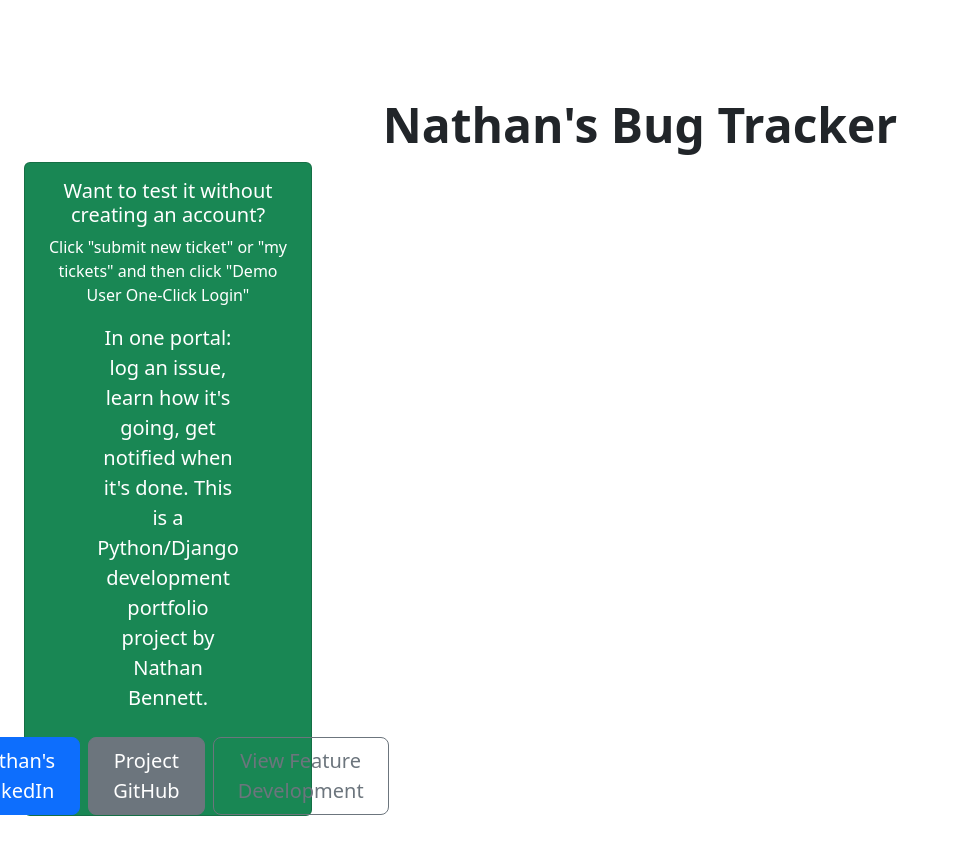
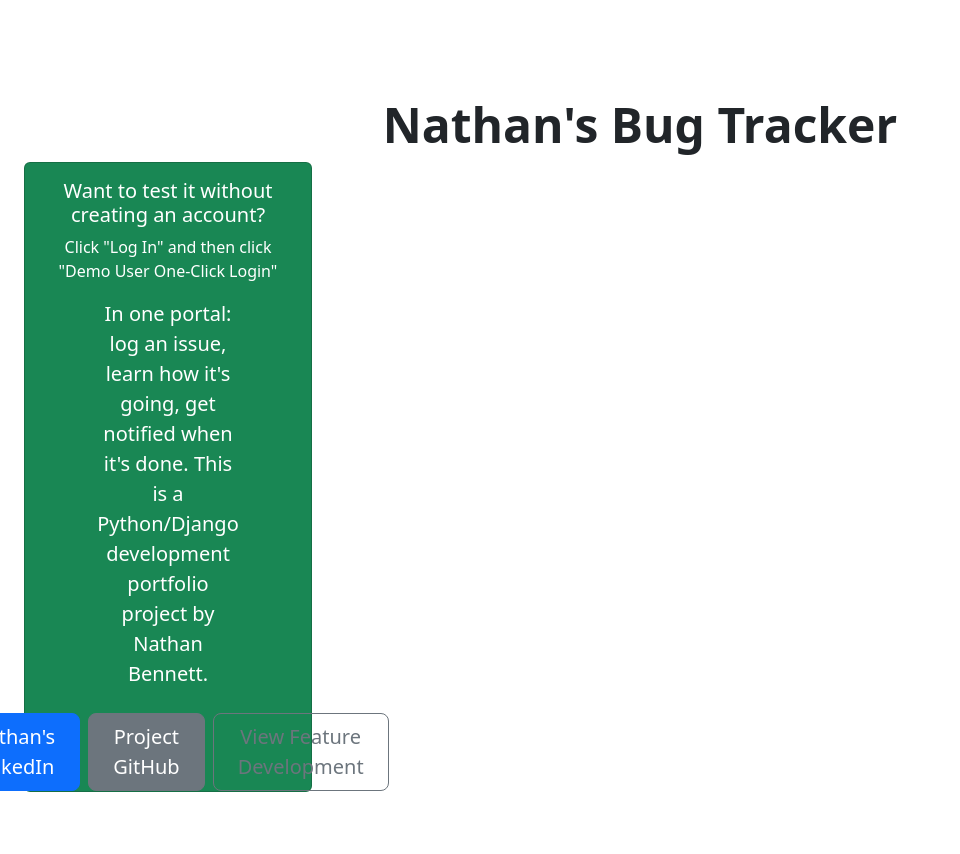
Before and after one commit to nsbennett/bug_tracker, a Django app: page / in a window 1280 px wide. Shown: the part 58-912 px from the top of the page, without its empty margins (0-960 px from the left). Run offline with Django 4.2, Linux system fonts and the light colour scheme; some libraries are stand-ins or nearby versions.

Commit message:
one-click demo user account

```diff
--- a/templates/home.html
+++ b/templates/home.html
@@ -7,7 +7,7 @@
     <div class="card text-white bg-success mb-3" style="max-width: 18rem;">
       <div class="card-body">
         <h5 class="card-title">Want to test it without creating an account?</h5>
-        <p class="card-text">Click "submit new ticket" or "my tickets" and then click "Demo User One-Click Login"</p>
+        <p class="card-text">Click "Log In" and then click "Demo User One-Click Login"</p>
       </div>
 
     <div class="col-lg-6 mx-auto">
--- a/templates/submit_ticket.html
+++ b/templates/submit_ticket.html
@@ -6,6 +6,7 @@
   <div class="container card w-50 p-3">
     <div class="card-body card text-white bg-secondary mb-3">
   <p>Using weather data from the National Weather Service API as a "lorem ipsum" for technical data: you can copy technical information and submit it along with your ticket.</p>
+  <p>Additionally posts text of ticket to Slack channel for support staff so they can prioritize issues as they come in without having to log in to the app.</p>
   </div>
 </div>
 
```
